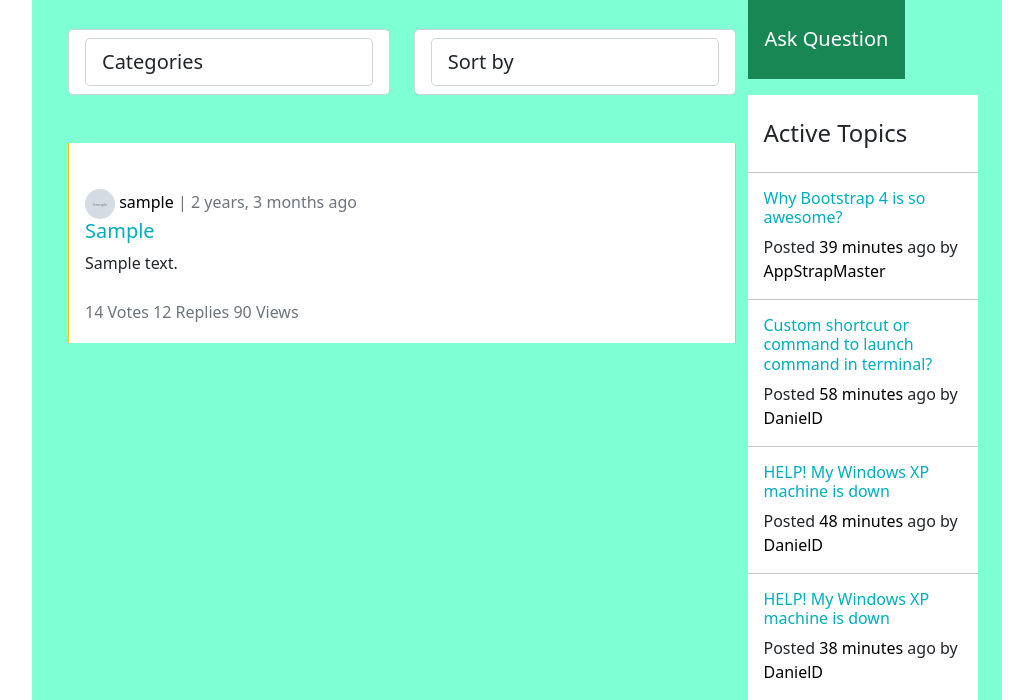
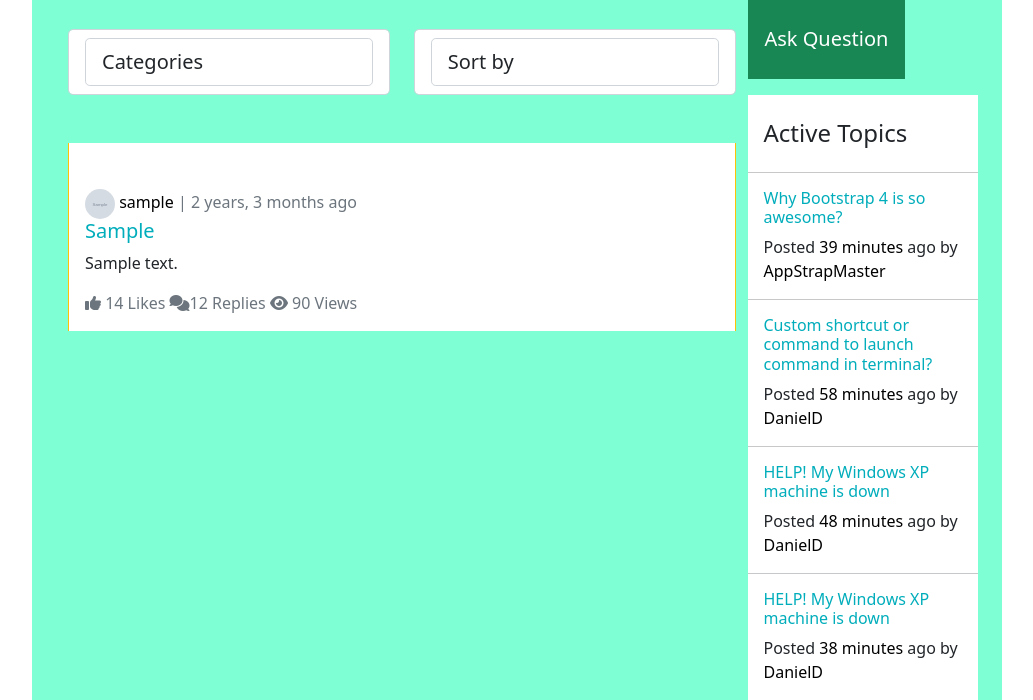
Before and after one commit to Amareteklay/quteba, a Django app: page /forum/ in a window 1280 px wide. Shown: the part 155-855 px from the top of the page, without its empty margins (26-1059 px from the left). Run offline with Django 4.2, Linux system fonts and the light colour scheme; tables that the repository leaves empty hold one stand-in row (values such as "Sample post"); grey boxes marked "Sample" are stand-in pictures; parts of the project's set-up code (start-up, migrations or seed data) failed here and were passed over; some libraries are stand-ins or nearby versions.

Commit message:
updated requirements file

```diff
--- a/qforum/templates/qforum/thread_list.html
+++ b/qforum/templates/qforum/thread_list.html
@@ -14,9 +14,9 @@
                       <p> {{thread.description|safe}} </p>
                     </div>
                     <div>
-                    <i class="ion-connection-bars icon-1x"></i> <span class="d-inline-block text-sm text-muted">14 Votes</span>
-                      <i class="ion-ios-chatboxes-outline icon-1x"></i> <span class="d-inline-block text-sm text-muted">12 Replies</span>
-                      <i class="ion-ios-eye-outline icon-1x"></i> <span class="d-inline-block text-sm text-muted">90 Views</span>
+                     <span class="d-inline-block text-sm text-muted"><i class="fa-solid fa-thumbs-up"></i> 14 Likes </span>
+                      <span class="d-inline-block text-sm text-muted"><i class="fa-solid fa-comments"></i>12 Replies </span>
+                      <span class="d-inline-block text-sm text-muted"> <i class="fa-solid fa-eye"></i> 90 Views</span>
                     </div>
                   </div>
                 </div>
```
Also changed, not shown: requirements.txt (+19 -1 lines).
